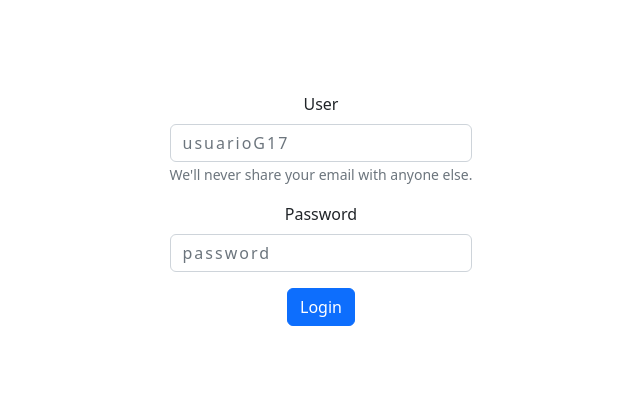
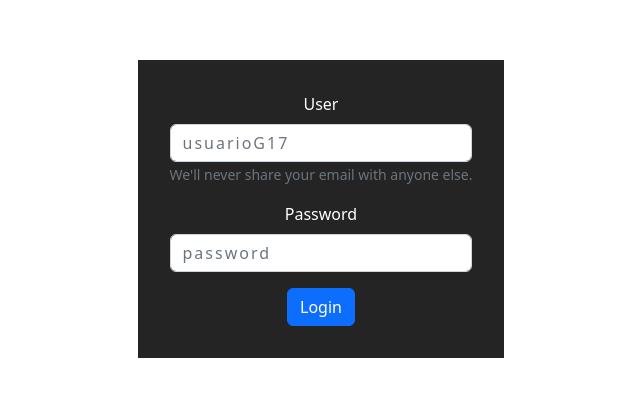
Before and after one commit to sasasamaes/b17-intro-frontend, a React (Vite) app in the folder react-function/react-login/: page /login in a window 1280 px wide. Shown: the part 191-588 px from the top of the page, without its empty margins (319-959 px from the left). Built offline with nearby package versions, Linux system fonts and the light colour scheme.

Commit message:
react bootstrap

```diff
--- a/react-function/react-login/src/App.css
+++ b/react-function/react-login/src/App.css
@@ -1,8 +1,9 @@
 #root {
-  max-width: 1280px;
   margin: 0 auto;
   padding: 2rem;
   text-align: center;
+  background-color:#242424;
+  color: white;
 }
 
 .logo {
--- a/react-function/react-login/src/components/Layout.jsx
+++ b/react-function/react-login/src/components/Layout.jsx
@@ -1,6 +1,6 @@
 import React from 'react'
 import { Link, Outlet, useNavigate } from 'react-router-dom'
-import { Container,Nav,Navbar,Button } from 'react-bootstrap';
+import { Container,Nav,Navbar,Button,Col } from 'react-bootstrap';
 
 const Layout = ({isAuth,userLogged}) => {
   const navigate = useNavigate()
@@ -17,8 +17,12 @@ const Layout = ({isAuth,userLogged}) => {
           <Navbar.Toggle aria-controls="basic-navbar-nav" />
           <Navbar.Collapse id="basic-navbar-nav">
             <Nav className="me-auto">
-              <Link to="/dashboard" className="px-2">Dashboard</Link>
-             <Button variant="primary" onClick={logout}>Cerrar Sesion</Button>
+              <Col>
+                <Link to="/dashboard" className="px-2">Dashboard</Link>
+              </Col>
+              <Col>
+                <Button variant="primary" onClick={logout}>Cerrar Sesion</Button>
+              </Col>
             </Nav>
           </Navbar.Collapse>
         </Container>
--- a/react-function/react-login/src/components/PlanetDetailRouter.jsx
+++ b/react-function/react-login/src/components/PlanetDetailRouter.jsx
@@ -37,7 +37,7 @@ const PlanetDetail = (props) => {
       <Card.Img variant="top" src={logo} />
       <Card.Body>
         <Card.Title>Detalle del planeta 🌍</Card.Title>
-        <Card.Text>
+        <Card.Text className="text-info">
         <p> Nombre: {planet.name}</p>
         <p>Periodo de rotación: {planet.rotation_period}</p>
         <p>Orbitación: {planet.orbital_period}</p>
--- a/react-function/react-login/src/index.css
+++ b/react-function/react-login/src/index.css
@@ -14,7 +14,9 @@
   -moz-osx-font-smoothing: grayscale;
   -webkit-text-size-adjust: 100%;
 }
-
+li{
+  list-style-type: none;
+}
 a {
   font-weight: 500;
   color: #646cff;
```
